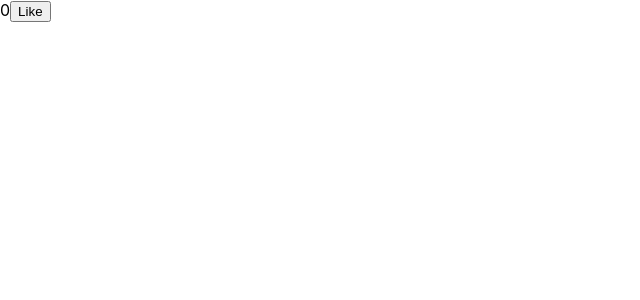
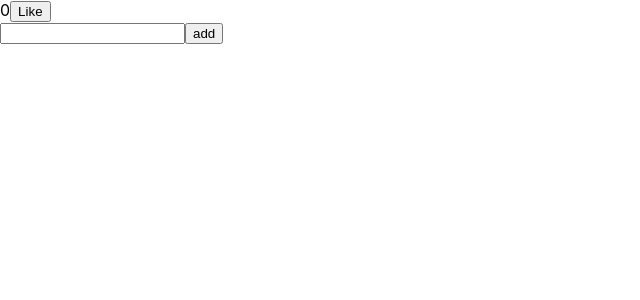
Before and after one commit to sandix34/React-Hooks-Examples, a React (Create React App) app: page / in a window 1280 px wide. Shown: the top 300 px of the page, without its empty margins (0-640 px from the left). Built offline with nearby package versions, Linux system fonts and the light colour scheme.

Commit message:
Utiliser plusieurs useState() dans un component

```diff
--- a/src/App.js
+++ b/src/App.js
@@ -1,11 +1,13 @@
 import React from 'react';
 import Like from './components/Like';
+import FrameworkList from './components/FrameworkList';
 
 function App() {
   return (
     <div className="App">
       <header className="App-header">
         <Like/>
+        <FrameworkList/>
       </header>
     </div>
   );
--- /dev/null
+++ b/src/components/FrameworkList.js
@@ -0,0 +1,41 @@
+import React, {useState} from 'react';
+
+const FrameworkList = () => {
+
+    let [frameworks, setFrameworks] = useState([
+        {
+            id: 1,
+            name: 'React'
+        },
+        {
+            id: 2,
+            name: 'Vue'
+        },
+        {
+            id: 3,
+            name: 'Angular'
+        }
+    ]);
+
+    let [frameworkName, setFrameworkName] = useState('');
+
+    const addFramework = (e) => {
+        e.preventDefault();
+        setFrameworks([...frameworks, { id: Date.now(), name: frameworkName}]);
+        setFrameworkName('');
+    }
+
+    return (
+        <div>
+            <form onSubmit = {addFramework}>
+                <input
+                type="text"
+                value={frameworkName}
+                onChange={e => setFrameworkName(e.target.value)}/>
+                <button type="submit">add</button>
+            </form>
+        </div>
+     );
+}
+
+export default FrameworkList;
```
